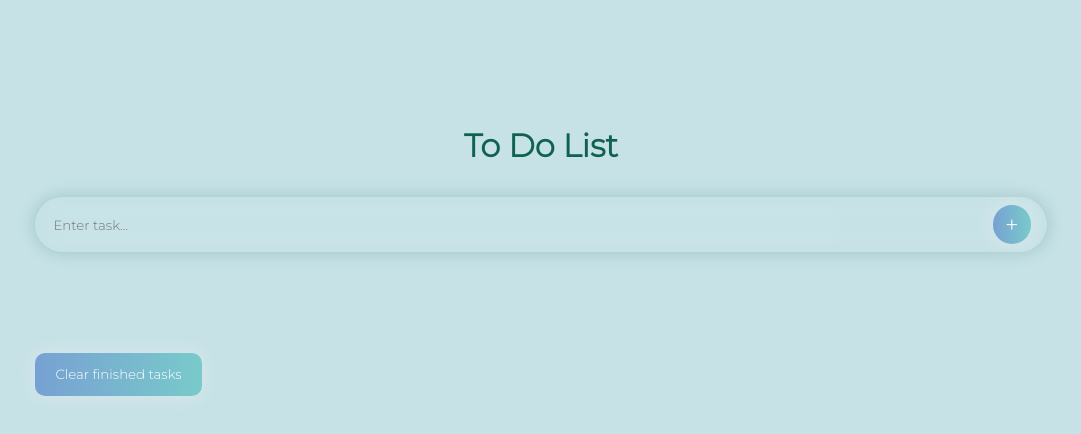
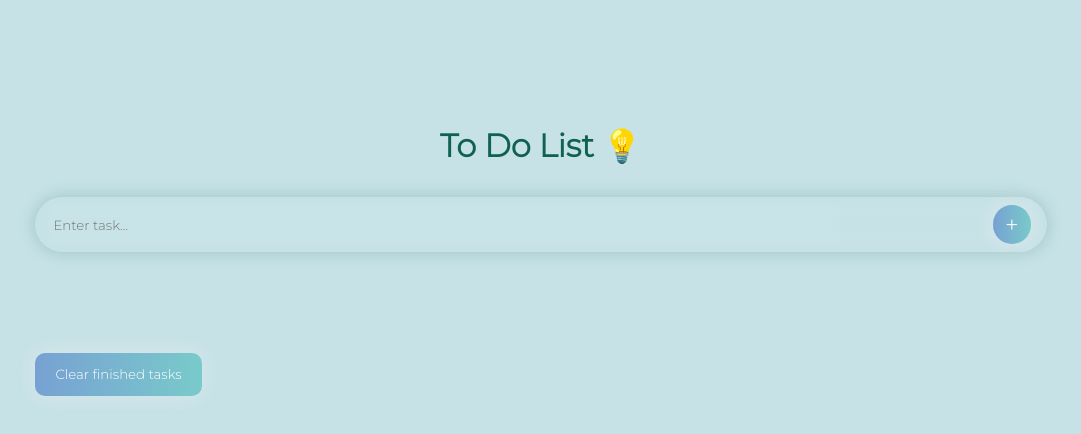
Before and after one commit to congreves/To-Do-List, a React (Create React App) app: page / in a window 1280 px wide. Shown: the top 434 px of the page, without its empty margins (99-1180 px from the left). Built offline with nearby package versions, Linux system fonts and the light colour scheme.

Commit message:
Small changes

```diff
--- a/src/components/Header.jsx
+++ b/src/components/Header.jsx
@@ -3,7 +3,7 @@ import "./css/Header.css";
 const Header = () => {
   return (
     <header>
-      <h1>To Do List</h1>
+      <h1>To Do List 💡</h1>
     </header>
   );
 };
```
